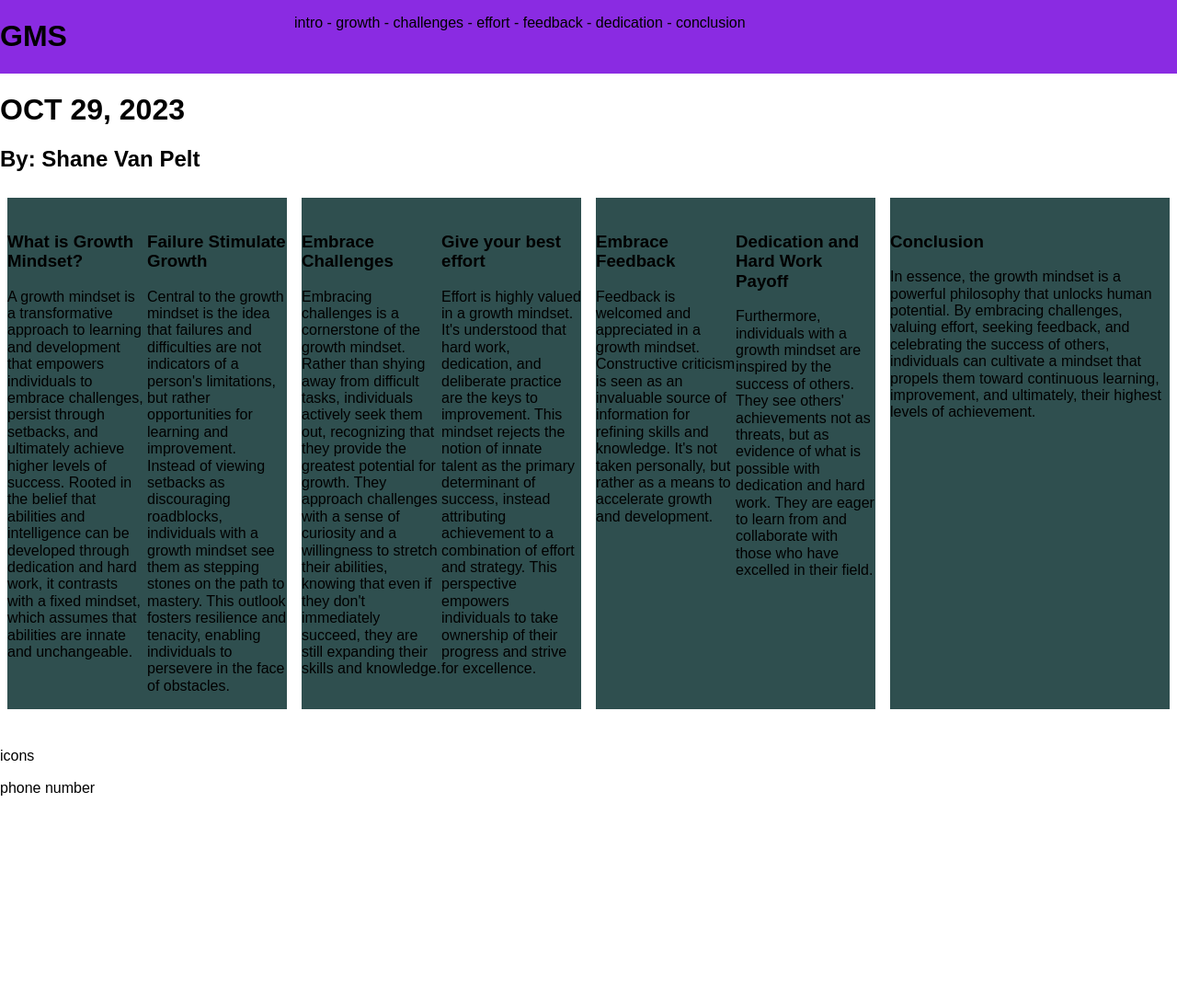
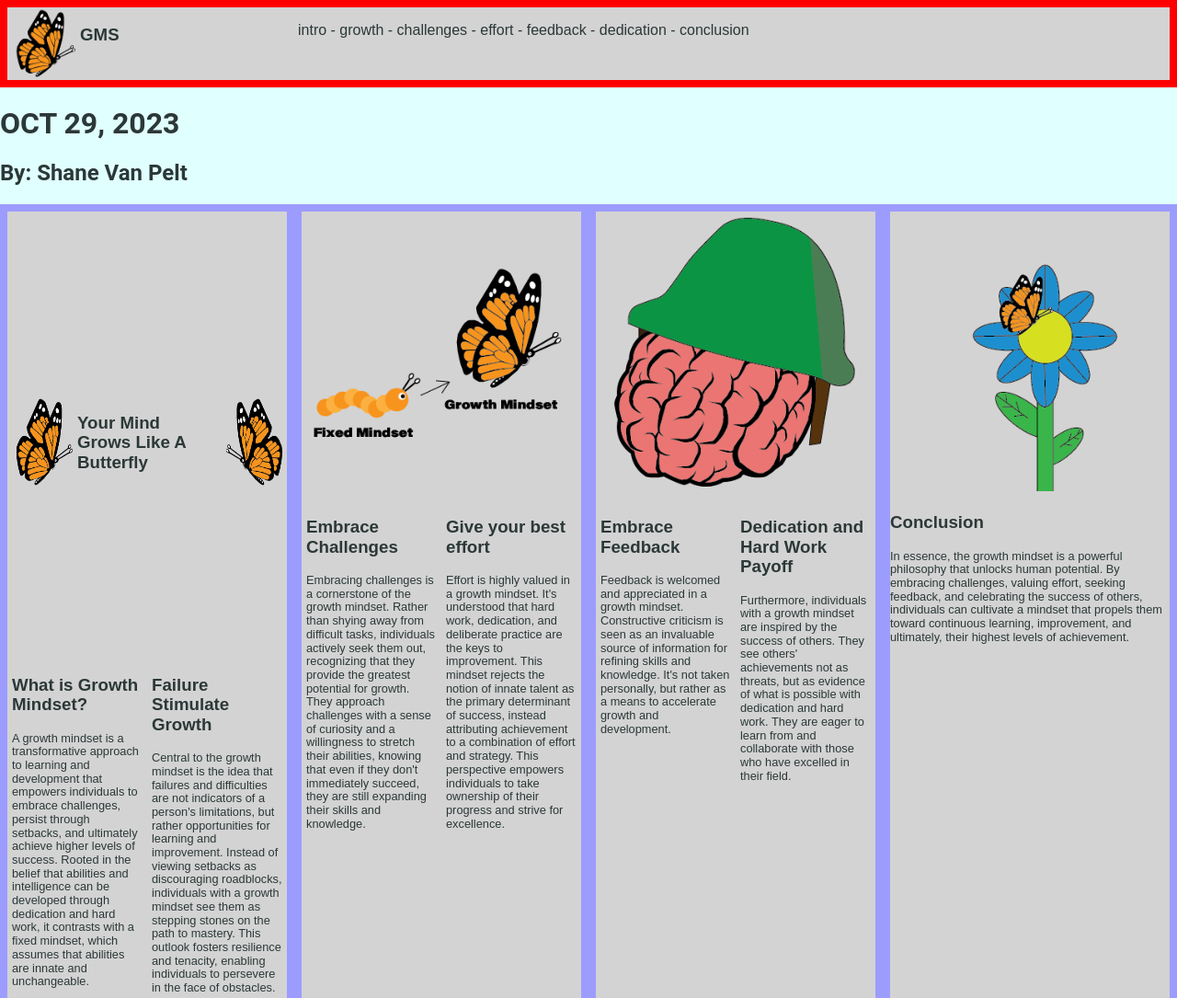
Before and after one commit to TGArnsbarger/week-8, a plain HTML site: page pages/final.html in a window 1280 px wide. Shown: the top 1085 px of the page at 92% size. Before the commit the page ends 882 px from the top, so only its background shows below. Drawn offline with nearby package versions, Linux system fonts and the light colour scheme.

Commit message:
final
VS Code made me lose a bunch of my code but I did the best I could

```diff
--- a/pages/final.html
+++ b/pages/final.html
@@ -10,8 +10,12 @@
 <body>
     <header class="pure-g">
         <div class="pure-u-1-4 pure-g">
-            <h1 class="pure-u-1-2">GMS</h1>
-            <!-- <div class="pure-u-1-2"><img src="../images/growth-mindset-09.png"></div> -->
+            <aside class="pure-g">
+                <img src="../images/growth mindset-07.png" class="pure-u-1-4">
+                <h3 class="pure-u-1-2">GMS</h3>
+                <!-- <img src="../images/growth mindset-09.png" class="pure-u-1-4"> -->
+            </aside>
+
         </div>
         <div class="pure-u-3-4">
             <p>intro - growth - challenges - effort - feedback - dedication - conclusion</p>
@@ -21,7 +25,11 @@
     <h2>By: Shane Van Pelt</h2>
     <main class="pure-g">
         <section class="pure-u-1-4">
-            <img>
+            <aside class="pure-g butterfly">
+                <img src="../images/growth mindset-07.png" class="pure-u-1-4">
+                <h3 class="pure-u-1-2">Your Mind Grows Like A Butterfly</h3>
+                <img src="../images/growth mindset-09.png" class="pure-u-1-4">
+            </aside>
             <aside class="pure-g">
                 <div class="pure-u-1-2">
                     <h3>What is Growth Mindset?</h3>
@@ -36,7 +44,7 @@
             </aside>
         </section>
         <section class="pure-u-1-4">
-            <img>
+            <img src="../images/growth mindset-06.png" width="100%" height="auto">
             <aside class="pure-g">
                 <div class="pure-u-1-2">
                     <h3>Embrace Challenges</h3>
@@ -51,7 +59,7 @@
             </aside>
         </section>
         <section class="pure-u-1-4">
-            <img>
+            <img src="../images/growth mindset-01.png" width="100%" height="auto">
             <aside class="pure-g">
                 <div class="pure-u-1-2">
                     <h3>Embrace Feedback</h3>
@@ -65,7 +73,7 @@
             </aside>
         </section>
         <section class="pure-u-1-4">
-            <img>
+            <img src="../images/growth mindset-04.png" width="100%" height="auto">
             <aside>
                 <h3>Conclusion</h3>
                 <p>In essence, the growth mindset is a powerful philosophy that unlocks human potential. By embracing challenges, valuing effort, seeking feedback, and celebrating the success of others, individuals can cultivate a mindset that propels them toward continuous learning, improvement, and ultimately, their highest levels of achievement.</p>
@@ -74,9 +82,14 @@
 
     </main>
     <footer>
-        <img>
-        <p>icons</p>
+        <section class="pure-u-1-4">
+        <img src="../images/gm icons-03.png">
+        <img src="../images/gm icons-04.png">
+        <img src="../images/gm icons-05.png">
+        <img src="../images/gm icons-06.png">
+        </section>
         <p>phone number</p>
+        <img src="../images/gm icons-01.png" width="3%" height="auto">
     </footer>
 </body>
 </html>
--- a/styles/final.css
+++ b/styles/final.css
@@ -1,12 +1,46 @@
+
+
+:root {
+    --cyan:#AEDDDA;
+    --grey:#B1C9C7;
+    --dark:#2B3837;
+    font-family: "Roboto", sans-serif;
+    color:var(--dark);
+}
+body, header, main, footer, section, article, aside {
+    margin:0px;
+    padding:0px;
+    box-sizing: border-box;
+    font-size: 16px;
+}
+
+main p {
+    font-size: 0.8em;
+}
+
+main aside div {
+    padding: 5px;
+    box-sizing: border-box;
+}
+
+.butterfly {
+    height: 480px;
+    padding-top: 200px;
+}
+
+body {
+    background-color:lightcyan ;
+}
 header {
-    background-color: blueviolet;
+    background-color: lightgray;
+    border: solid red 8px;
 }
 main {
     background-color: cadetblue;
 }
 
 main section {
-    background-color: darkslategrey;
-    border:solid white 8px;
+    background-color: lightgray;
+    border:solid rgb(156, 156, 255) 8px;
     box-sizing: border-box;
 }
```
